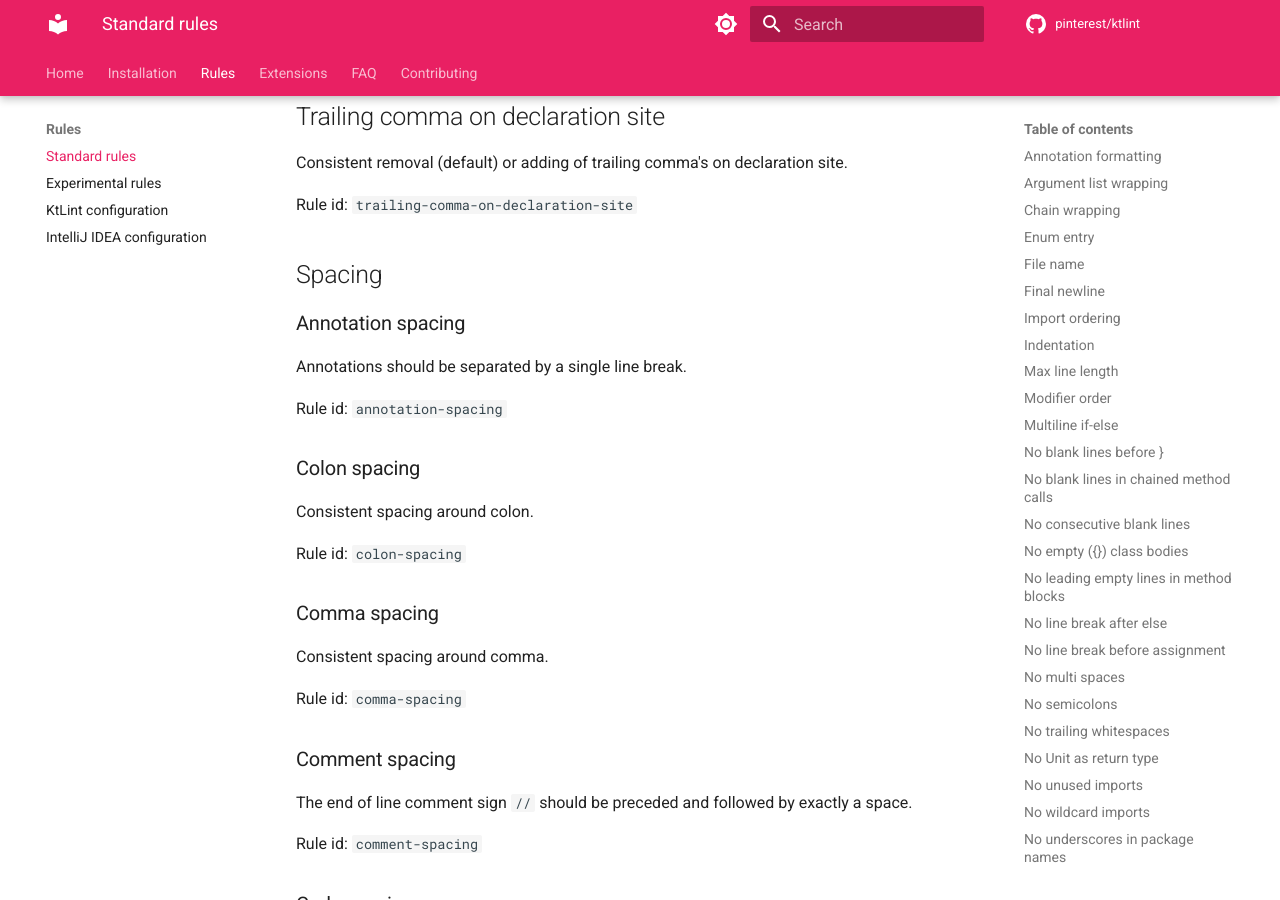
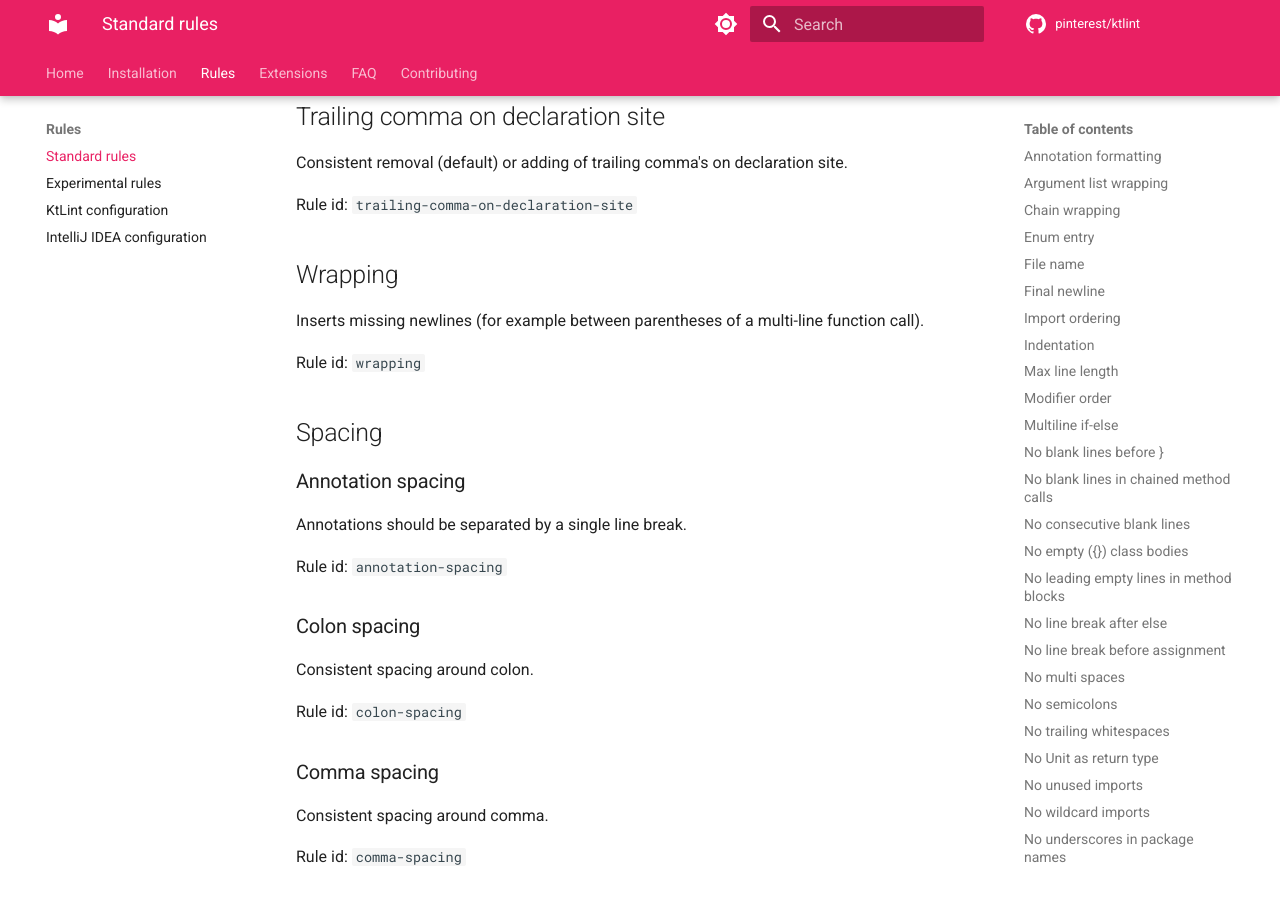
Before and after one commit to pinterest/ktlint, an MkDocs documentation site: the page built from docs/rules/standard.md, in a window 1280 px wide and 900 px high, scrolled down 4796 px. Built offline with MkDocs 1.6.1 and Material for MkDocs 9.7.7, drawn with Linux system fonts in a browser that asks for light colours; comment, search, counter and statistics services are not loaded.

Commit message:
Add `wrapping` rule to docs (#1621)
Co-authored-by: paul-dingemans <paul-dingemans@users.noreply.github.com>

```diff
--- a/docs/rules/standard.md
+++ b/docs/rules/standard.md
@@ -178,6 +178,12 @@ Consistent removal (default) or adding of trailing comma's on declaration site.
 
 Rule id: `trailing-comma-on-declaration-site`
 
+## Wrapping
+
+Inserts missing newlines (for example between parentheses of a multi-line function call).
+
+Rule id: `wrapping`
+
 ## Spacing
 
 ### Annotation spacing
```
